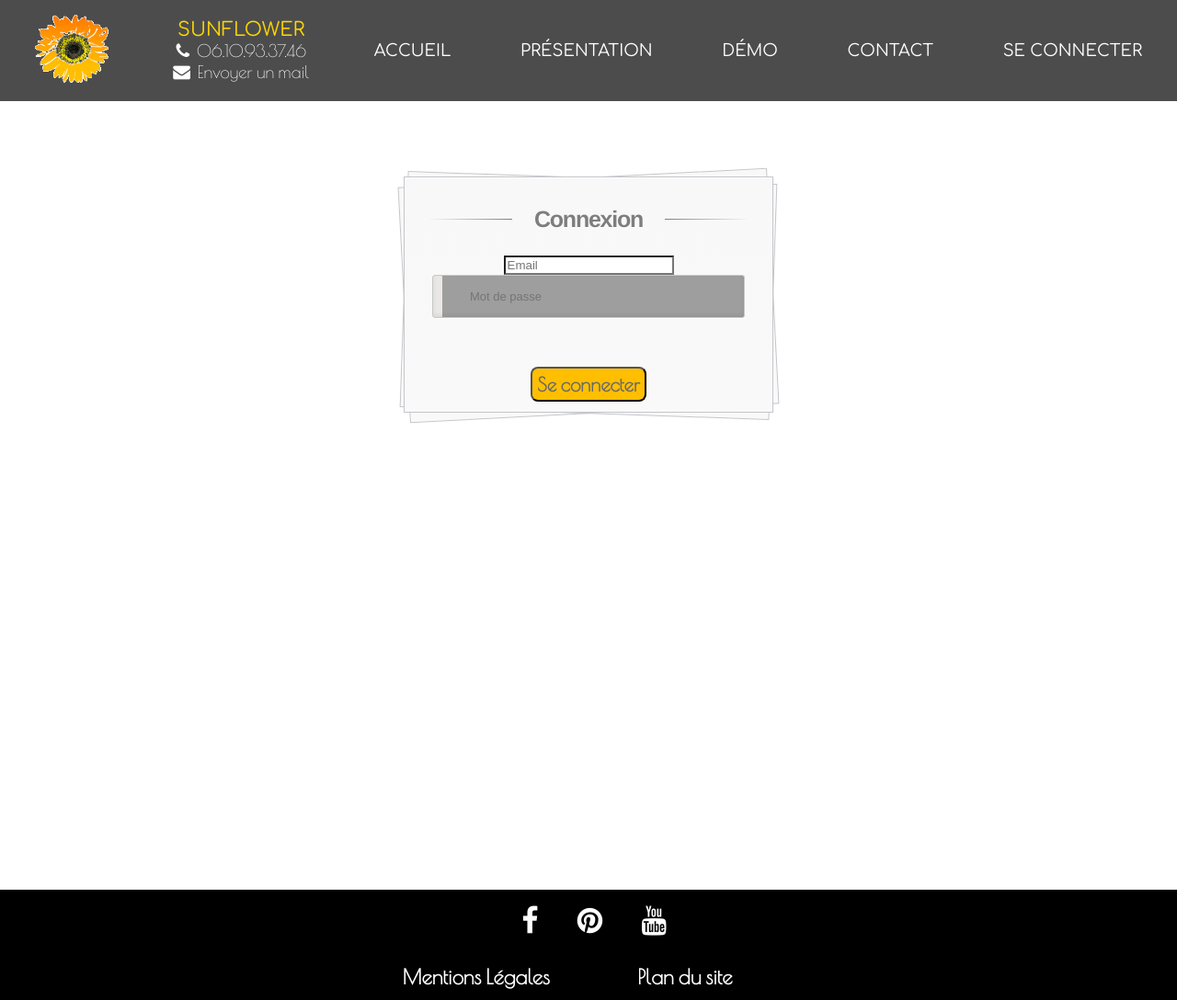
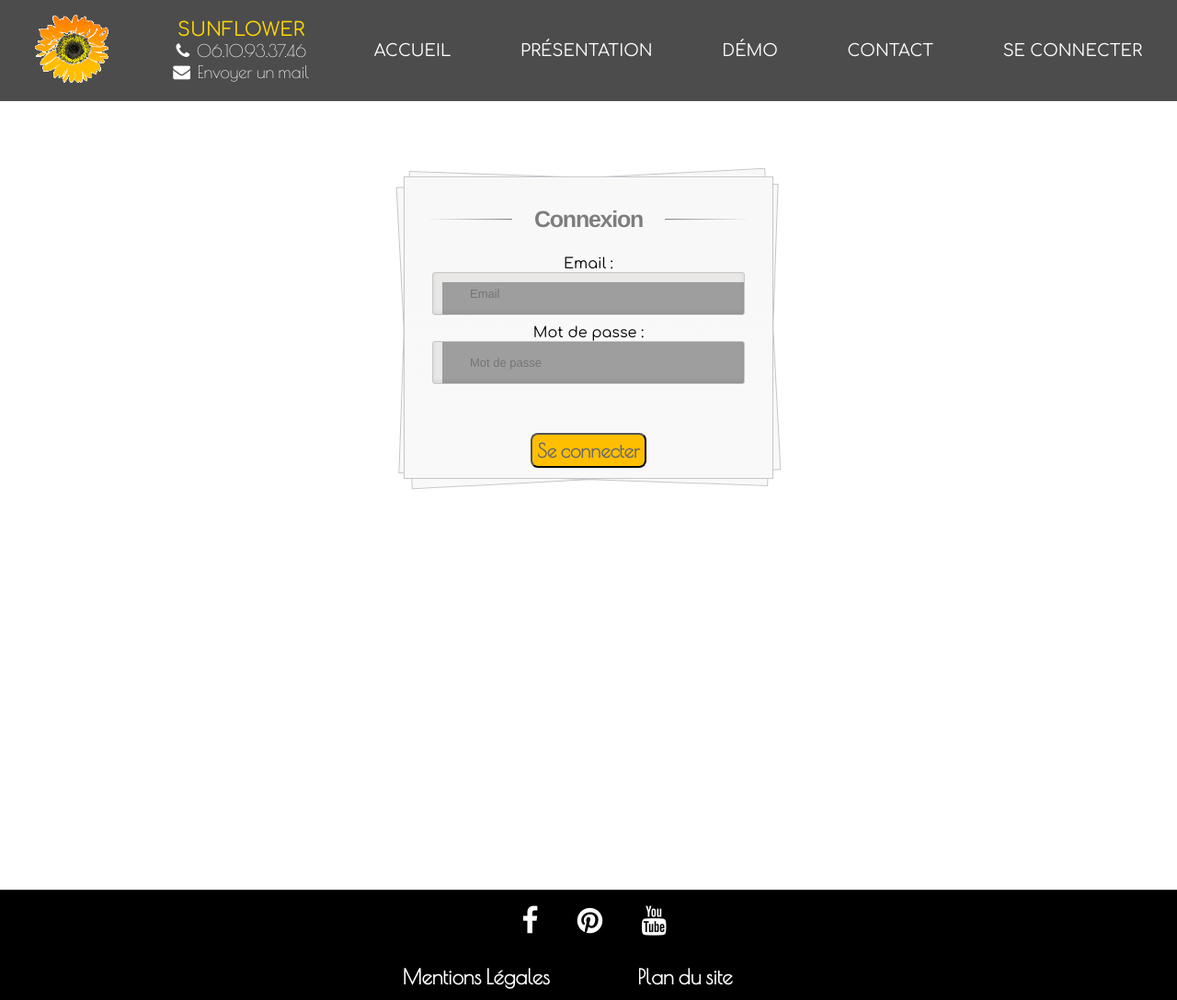
Before and after one commit to elo062/sunflower1st, a PHP site: page /login.php in a window 1280 px wide. Shown: the whole page at 92% size. Run offline with PHP 8.4, Linux system fonts and the light colour scheme; a stand-in replaces the project's code that opens the database connection; some libraries are stand-ins or nearby versions; grey boxes are pictures that could not be loaded.

Commit message:
modifs champs formulaire login.php

```diff
--- a/assets/css/style.css
+++ b/assets/css/style.css
@@ -495,7 +495,7 @@
 	z-index: -2;
 }
 #content form { margin: 0 20px; position: relative }
-#content form input[type="text"],
+#content form input[type="email"],
 #content form input[type="password"] {
 	-webkit-border-radius: 3px;
 	-moz-border-radius: 3px;
--- a/login.php
+++ b/login.php
@@ -43,9 +43,11 @@
     		<form action=""  method="post">
                 <h1>Connexion</h1>
     			<div>
-                    <input type="email" placeholder="Email" name="email" id="username" value="<?php echo $email; ?>">
+            <label for="username">Email :</label>
+            <input type="email" placeholder="Email" name="email" id="username" value="<?php echo $email; ?>">
     			</div>
     			<div>
+            <label for="password">Mot de passe :</label>
     				<input type="password" placeholder="Mot de passe" name="mdp" required="" id="password" />
     			</div>
     			<div>
```
